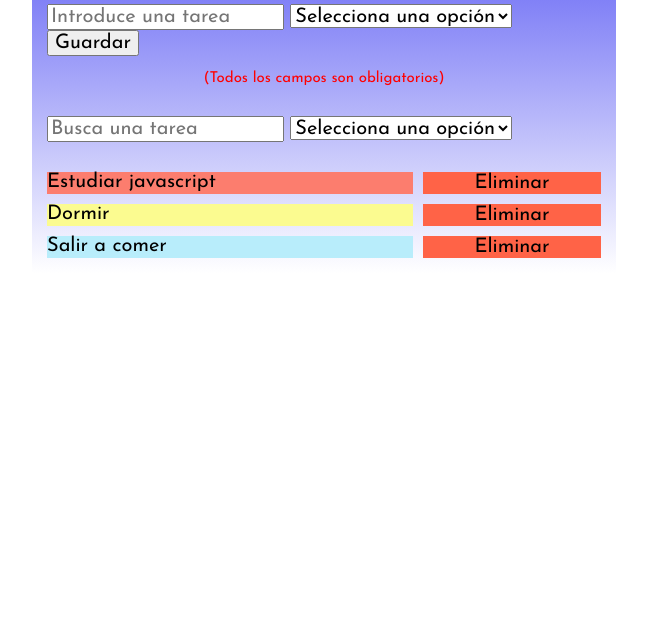
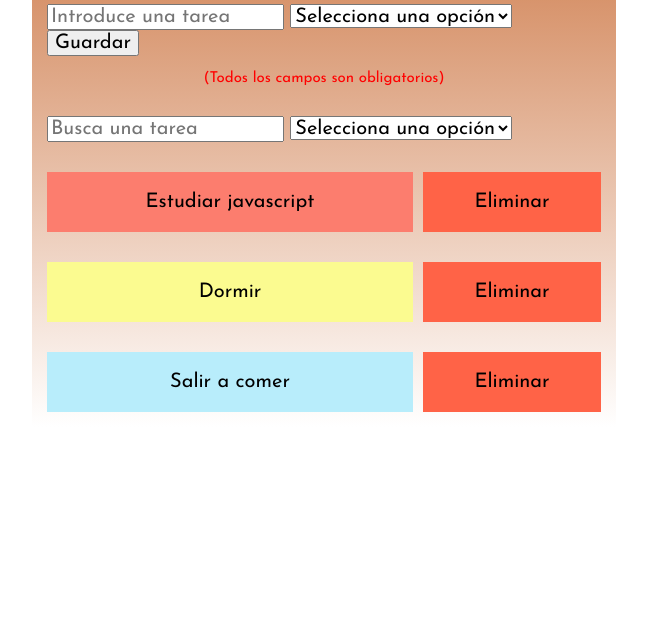
Before and after one commit to PatriContreras/ToDoList, a plain HTML site: page index.html in a window 1280 px wide. Shown: the part 182-800 px from the top of the page, without its empty margins (316-963 px from the left). Drawn offline with Linux system fonts and the light colour scheme.

Commit message:
Funcionalidad borrar del html Ok. Pendiente borrar del array.

```diff
--- a/css/style.css
+++ b/css/style.css
@@ -15,7 +15,7 @@ html {
 }
 
 body {
-    background: linear-gradient(to bottom, rgb(81, 81, 243), white)
+    background: linear-gradient(to bottom, rgb(206, 122, 73), rgb(255, 255, 255))
 }
 
 main {
@@ -40,24 +40,32 @@ h1 {
     /* margin-top: 20px; */
 }
 
-#tareas {
+#tareas .row {
     display: grid;
     grid-template-columns: repeat(3, 1fr);
     grid-gap: 10px;
     margin-top: 30px;
 }
 
-#tareas .tarea {
+#tareas .row .tarea {
     grid-column: 1 / 3;
+    width: 100%;
+    height: 40px;
+    text-align: center;
+    padding-top: 20px;
+
 }
 
-#tareas .eliminar {
+
+#tareas .row .eliminar {
     grid-column: 3/4;
     text-align: center;
    background-color: tomato;
 }
 
-#tareas .eliminar button {
+#tareas .row .eliminar button {
 background-color: tomato;
 border: none;
+text-align: center;
+padding-top: 20px;
 }
--- a/index.html
+++ b/index.html
@@ -17,7 +17,7 @@
             <div>
                 <input type="text" placeholder="Introduce una tarea" required>
                 <select name="" id="">
-                    <option disabled selected>Selecciona una opción</option>
+                    <option selected value="">Selecciona una opción</option>
                     <option value="urgente">Urgente</option>
                     <option value="diaria">Diaria</option>
                     <option value="mensual">Mensual</option>
@@ -40,10 +40,14 @@
         </section>
 
         <section id="tareas">
-            <!-- <div class="tarea">Tarea</div>
-        <div class="eliminar">
-            <button id="btnEliminar">Eliminar</button>
-        </div> -->
+            <!-- `<div class="row">
+                <div class="tarea" style="background-color: ${color}">
+                    ${tarea.titulo}
+                </div>
+                <div class="eliminar">
+                    <button id="btnEliminar">Eliminar</button>
+                </div>
+            </div>` -->
         </section>
 
     </main>
--- a/js/funcionalidad.js
+++ b/js/funcionalidad.js
@@ -8,18 +8,21 @@ function pintarLista(pLista) {
 
     pLista.forEach(tarea => {
 
+        let color = '';
+
         switch (tarea.prioridad) {
             case 'urgente':
-                sectionTarea.innerHTML += `<div class="tarea" style="background-color: #FC7D6E">${tarea.titulo}</div><div class="eliminar"><button id="btnEliminar">Eliminar</button></div>`;
+                color = '#FC7D6E';
                 break;
             case 'diaria':
-                sectionTarea.innerHTML += `<div class="tarea" style="background-color: #FBFB90">${tarea.titulo}</div><div class="eliminar"><button id="btnEliminar">Eliminar</button></div>`;
+                color = '#FBFB90';
                 break;
             case 'mensual':
-                sectionTarea.innerHTML += `<div class="tarea" style="background-color: #B8EDFB">${tarea.titulo}</div><div class="eliminar"><button id="btnEliminar">Eliminar</button></div>`;
+                color = '#B8EDFB';
                 break;
         }
-        // sectionTarea.innerHTML += `<div class="tarea" style="background-color: red">${tarea.titulo}</div><div class="eliminar"><button id="btnEliminar">Eliminar</button></div>`;
+
+        sectionTarea.innerHTML += `<div class="row" id-tarea='${tarea.idTarea}'><div class="tarea" style="background-color: ${color}">${tarea.titulo}</div><div class="eliminar"><button class="btnEliminar">Eliminar</button></div></div>`;
     });
 
 
@@ -42,6 +45,7 @@ let button = document.querySelector('#guardar button');
 button.addEventListener('click', guardarTarea);
 
 
+
 function guardarTarea(event) {
 
     let idNuevaTarea = listaTareas.length;
@@ -54,7 +58,13 @@ function guardarTarea(event) {
         prioridad: prioridadTarea
     };
 
-    listaTareas.push(nuevaTarea);
+    if (nombreTarea == '' || prioridadTarea == '') {
+        alert('Debes rellenar todos los campos');
+    } else {
+        listaTareas.push(nuevaTarea);
+    }
+
+
 
     pintarLista(listaTareas);
 }
@@ -96,9 +106,13 @@ function buscarPorLetra(event) {
 
     let buscarPorLetra = buscador.value;
 
-    let listaPorLetra = listaTareas.filter(tarea => tarea.titulo.includes(buscarPorLetra))
+    if (buscarPorLetra == '') {
+        pintarLista(listaTareas);
+    } else {
+        let listaPorLetra = listaTareas.filter(tarea => tarea.titulo.includes(buscarPorLetra))
 
-    pintarLista(listaPorLetra);
+        pintarLista(listaPorLetra);
+    }
 
 
 }
@@ -107,22 +121,23 @@ function buscarPorLetra(event) {
 
 // BORRAR TAREAS --
 
-// const btnEliminar = document.querySelector('#btnEliminar');
-// btnEliminar.addEventListener('click', borrarTarea);
+const btnEliminar = document.querySelectorAll('.btnEliminar');
+
+for (boton of btnEliminar) {
+    boton.addEventListener('click', borrarTarea);
+}
 
 
-// function borrarTarea(event) {
 
-//     // Borrar del interfaz
-//     let posicion = listaTareas.findIndex(tarea => {
-//         return tarea.idTarea == idTarea;
-//     })
-//     // Borrar del html
-//     let sectionTarea = document.querySelector('#tareas');
-//     sectionTarea.parentNode.removeChild(sectionTarea);
+function borrarTarea(event) {
+    // let divEliminar = event.target.parentNode;
+    // let divRow = divEliminar.parentNode;
+    // console.log(divRow);
 
-//     // listaTareas.splice(posicion, 1) // el numero es cuántos elementos borro
-//     console.log(posicion);
+    let divRow = event.target.closest('.row'); // Coge el ascendiente más cercano con esa clase, id..(selector)
+    let getIdTarea = divRow.getAttribute('id-tarea');
+    // console.log(getIdTarea);
+    divRow.remove();
 
 
-// }
+}
```
